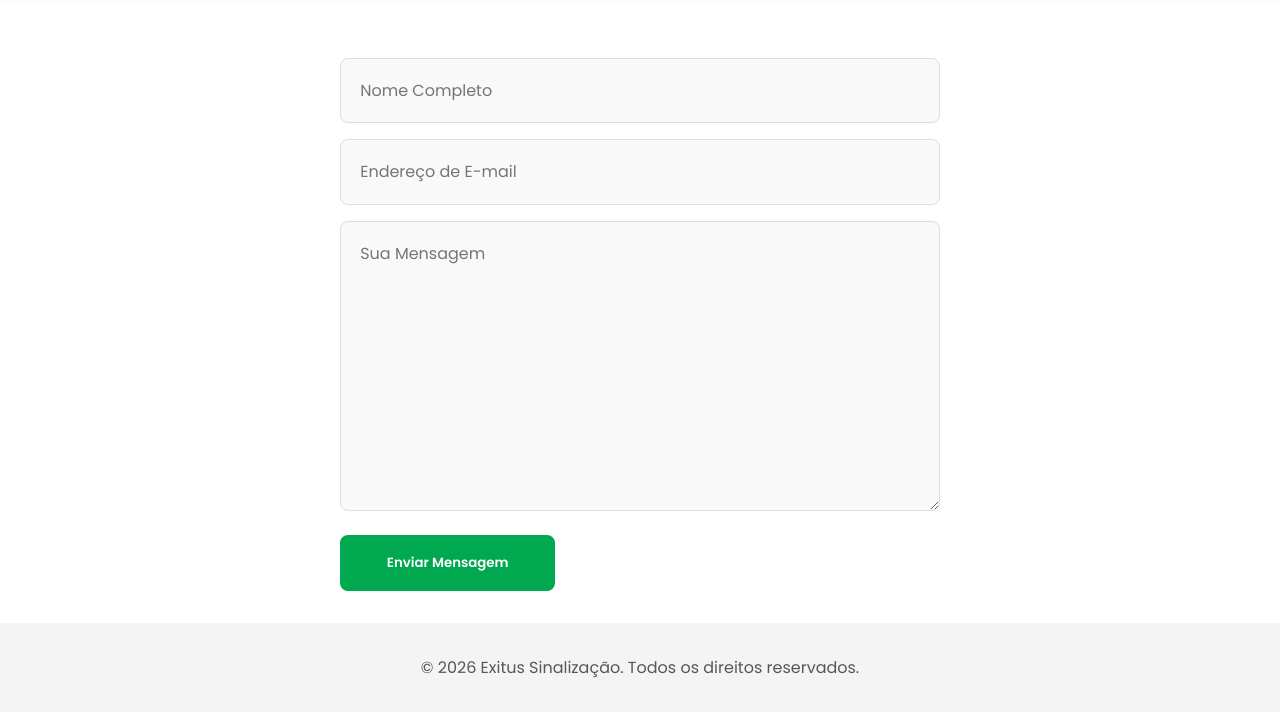
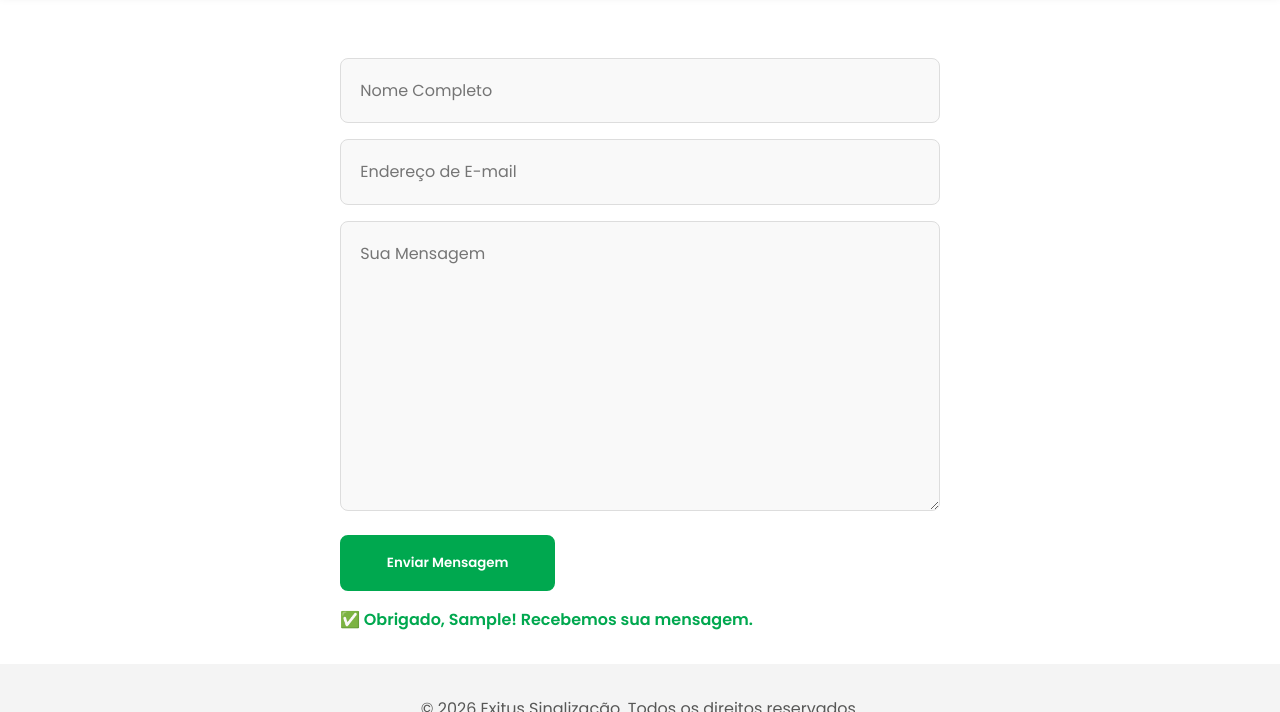
Before and after one commit to lopeshelaine/pagina-institucional-servicos-graficos, a plain HTML site: page index.html in a window 1280 px wide. Both pictures are taken after typing "Sample", "name@example.com", "Sample" into the empty fields and a click on the button "Enviar Mensagem". Shown: the part 1843-2555 px from the top of the page. Drawn offline with Linux system fonts and the light colour scheme.

Commit message:
feat: adiciona feedback visual no formulario
Substitui alertas por mensagens exibidas na própria página, melhorando a experiência do usuário durante o envio do formulário.

```diff
--- a/index.html
+++ b/index.html
@@ -73,6 +73,9 @@
             </div>
             <textarea id="message" cols="30" rows="10" placeholder="Sua Mensagem" required></textarea>
             <button type="submit" class="btn">Enviar Mensagem</button>
+
+            <!-- Feedback visual do formulário -->
+            <p class="form-feedback" id="form-feedback" aria-live="polite"></p>
         </form>
     </section>
 
--- a/js/script.js
+++ b/js/script.js
@@ -4,6 +4,17 @@
 const sections = document.querySelectorAll("section");
 const navLinks = document.querySelectorAll("header .navbar a");
 const contactForm = document.getElementById("contact-form");
+
+// ✅ Elemento de feedback (vem do <p id="form-feedback"> no HTML)
+const feedbackEl = document.getElementById("form-feedback");
+
+function showFeedback(msg, ok = false) {
+  if (!feedbackEl) return;
+  feedbackEl.textContent = msg;
+  feedbackEl.style.marginTop = "1rem";
+  feedbackEl.style.fontWeight = "600";
+  feedbackEl.style.color = ok ? "#00A84F" : "#FF0000";
+}
 
 /**
  * Lógica de Navegação Ativa (Scroll)
@@ -47,7 +58,7 @@ if (contactForm) {
 
     // Validação simples
     if (name === "" || email === "" || message === "") {
-      alert("⚠️ Por favor, preencha todos os campos antes de enviar.");
+      showFeedback("⚠️ Por favor, preencha todos os campos antes de enviar.");
       return;
     }
 
@@ -59,9 +70,12 @@ if (contactForm) {
     submitBtn.disabled = true;
     submitBtn.style.opacity = "0.7";
 
+    // (Opcional) limpa mensagem anterior antes de "enviar"
+    showFeedback("");
+
     // Simula um atraso de rede (1.5 segundos)
     setTimeout(() => {
-      alert(`✅ Sucesso! Obrigado, ${name}. Recebemos sua mensagem.`);
+      showFeedback(`✅ Obrigado, ${name}! Recebemos sua mensagem.`, true);
 
       // Reseta o formulário
       contactForm.reset();
```
